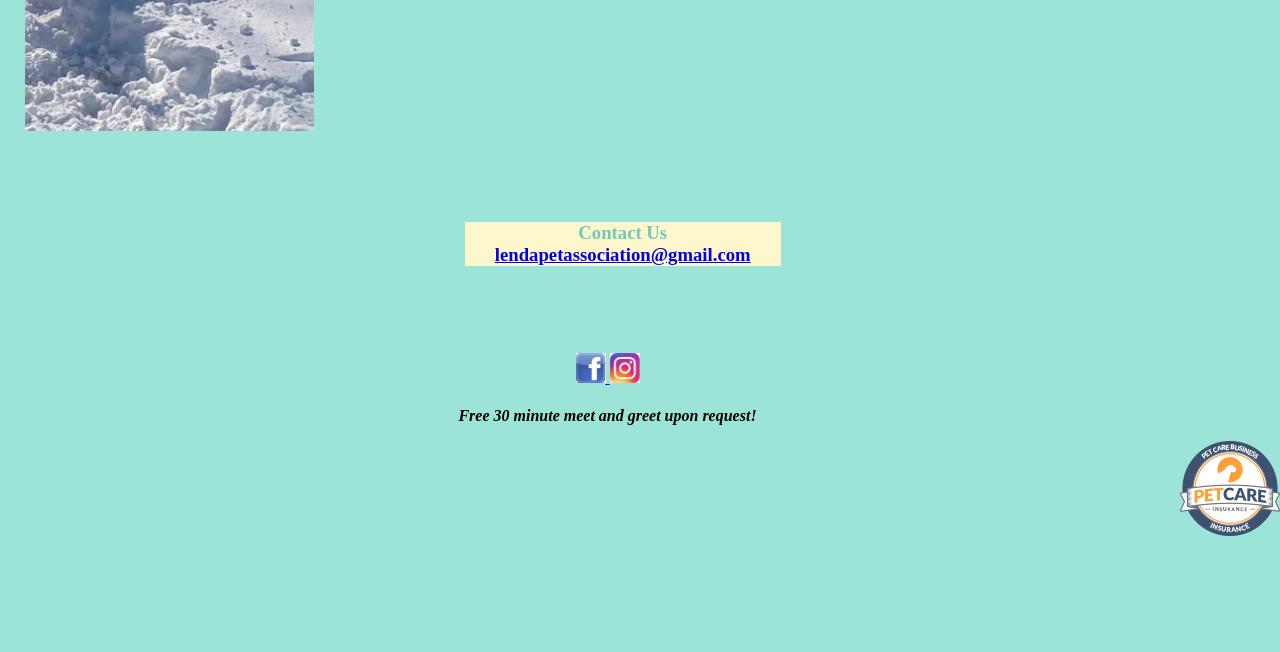
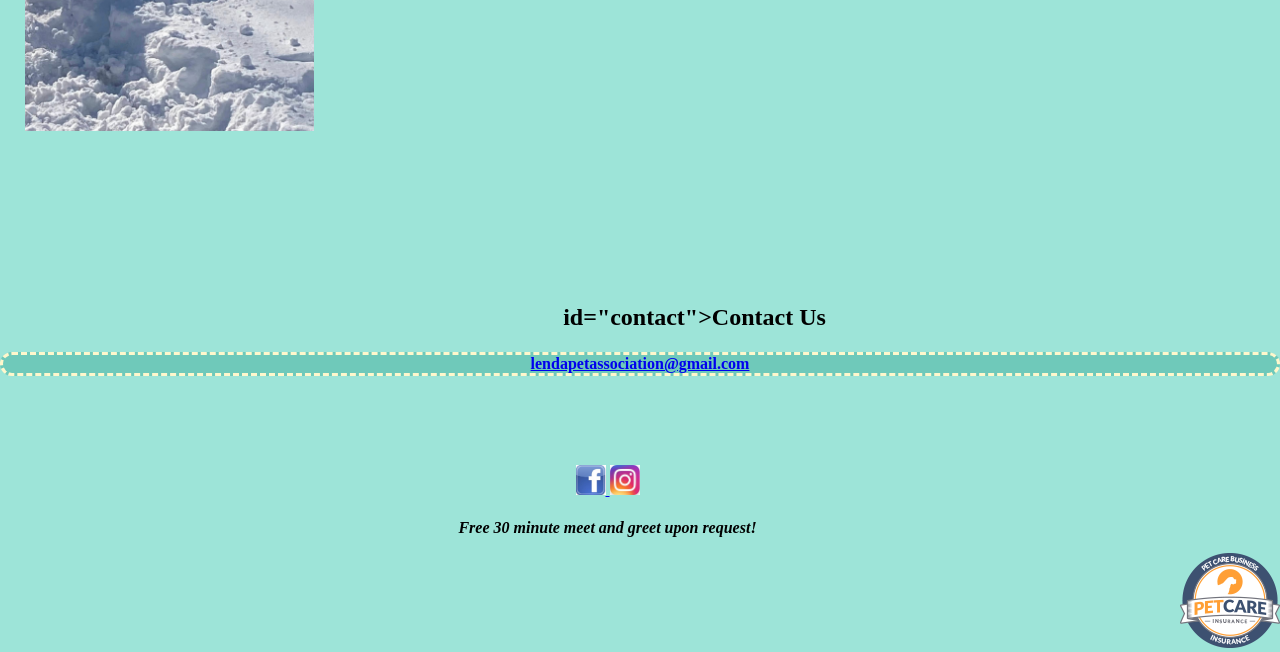
Before and after one commit to dmoses00/lend-a-pet-site, a plain HTML site: page index.html in a window 1280 px wide. Shown: the part 2725-3377 px from the top of the page. Before the commit the page ends 3265 px from the top, so only its background shows below. Drawn offline with Linux system fonts and the light colour scheme.

Commit message:
Add files via upload

```diff
--- a/index.html
+++ b/index.html
@@ -138,7 +138,7 @@
 
     <p>
       <br />
-      <h3 id="contact">Contact Us <a href="mailto:lendapetassociation@gmail.com">lendapetassociation@gmail.com</a></h3> </br>
+      <h2> id="contact">Contact Us </h2><h4> <a href="mailto:lendapetassociation@gmail.com">lendapetassociation@gmail.com</a></h4> </br>
 	</p>
 
 	<p>
```
